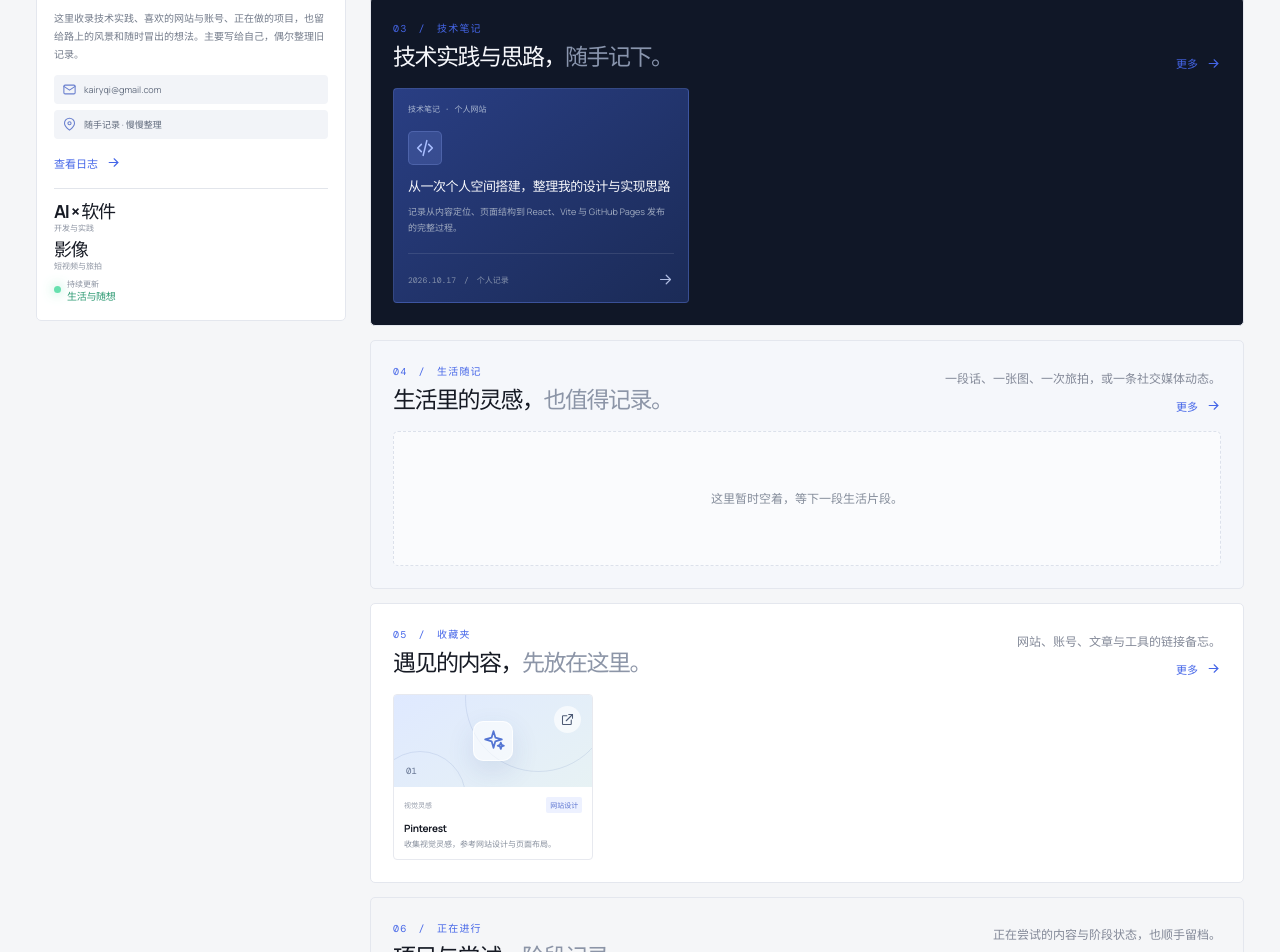
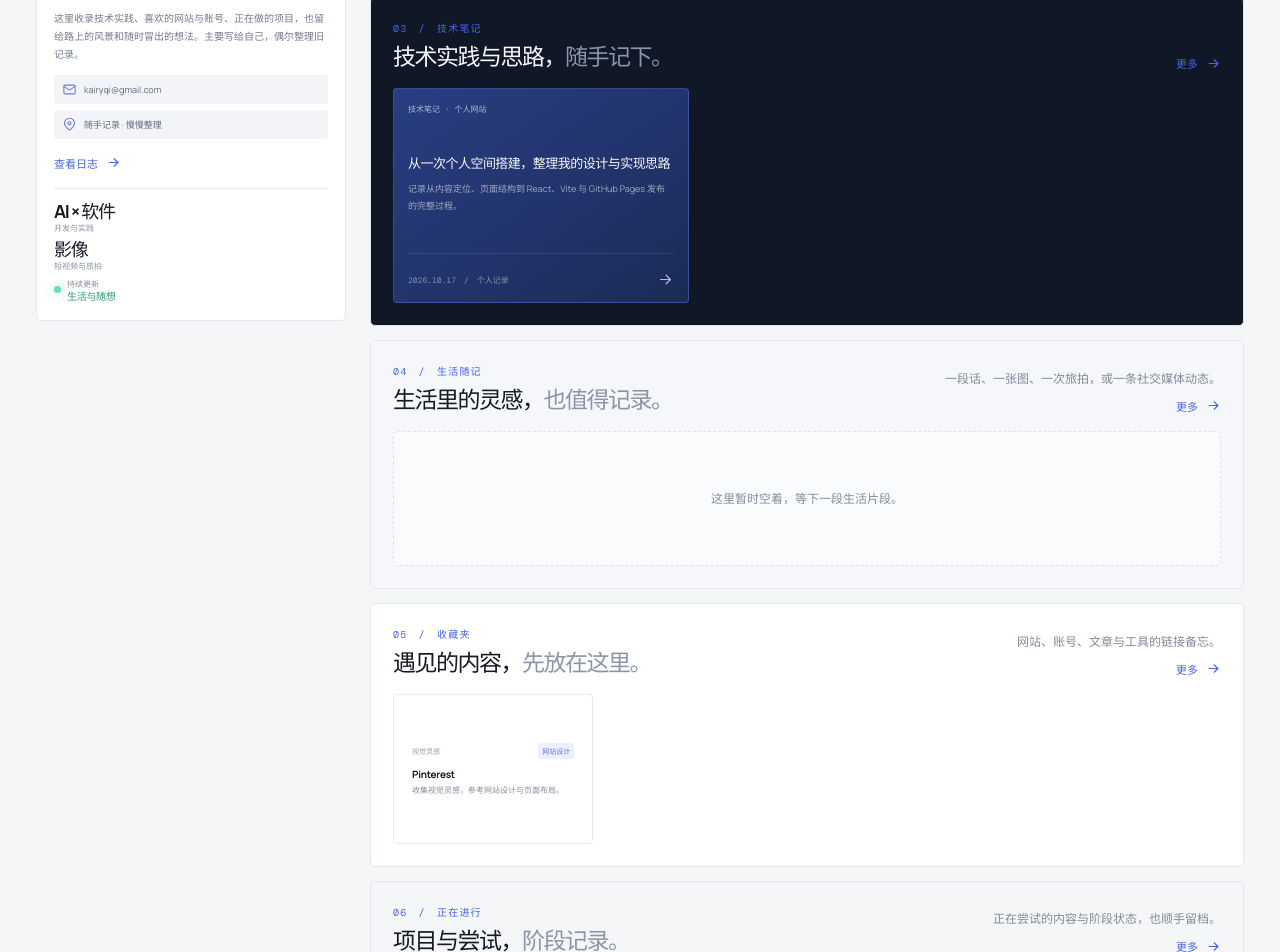
Before and after one commit to kairyqi/kairyqi-blog, a React (Vite) app: page / in a window 1280 px wide. Shown: the part 1020-1972 px from the top of the page. Built offline with nearby package versions, Linux system fonts and the light colour scheme.

Commit message:
Fix mobile journal layout and text-only cards

```diff
--- a/src/main.jsx
+++ b/src/main.jsx
@@ -150,11 +150,11 @@ function App() {
 
     <section className="experience-section section-pad" id="experience"><div className="page-width"><div className="section-heading"><div><span className="section-kicker">02　/　日志</span><h2>空间里的新内容，<em>按时间汇集。</em></h2></div><div className="heading-aside"><p>技术笔记、收藏、项目和生活片段，都在这里留下时间。</p><a className="text-link" href="?view=list&amp;section=journal&amp;page=1">更多 <Icon name="arrow" size={15}/></a></div></div><div className="timeline">{logEntries.slice(0, 3).map((entry, index) => <article className="timeline-item" key={entry.date + entry.title}><div className="timeline-date">{entry.date}</div><div className="timeline-marker"><i/></div><div className="timeline-content"><div className="timeline-top"><div><span className={index === 0 ? 'role-tag' : 'role-tag muted-tag'}>{entry.category}</span><h3>{entry.title}</h3></div><span className="timeline-number">{String(index + 1).padStart(2, '0')}</span></div><p className="timeline-desc">{entry.note}</p></div></article>)}</div></div></section>
 
-    <section className="notes-section section-pad" id="notes"><div className="page-width"><div className="section-heading"><div><span className="section-kicker">03　/　技术笔记</span><h2>技术实践与思路，<em>随手记下。</em></h2></div><a className="text-link" href="?view=list&amp;section=notes&amp;page=1">更多 <Icon name="arrow" size={15}/></a></div><div className="notes-grid">{noteEntries.length ? noteEntries.slice(0, 3).map((entry, index) => <a className={`note-card${index === 0 ? ' note-feature' : ''}`} href={`?view=detail&id=${entry.id}`} key={entry.id}><span className="note-type">{entry.category}</span><div><div className="note-icon"><Icon name="code" size={22}/></div><h3>{entry.title}</h3><p>{entry.note}</p></div><div className="note-foot"><span>{entry.date}　/　个人记录</span><Icon name="arrow" size={17}/></div></a>) : <div className="empty-state">还没有技术笔记，之后有想法时再记下来。</div>}</div></div></section>
+    <section className="notes-section section-pad" id="notes"><div className="page-width"><div className="section-heading"><div><span className="section-kicker">03　/　技术笔记</span><h2>技术实践与思路，<em>随手记下。</em></h2></div><a className="text-link" href="?view=list&amp;section=notes&amp;page=1">更多 <Icon name="arrow" size={15}/></a></div><div className="notes-grid">{noteEntries.length ? noteEntries.slice(0, 3).map((entry, index) => <a className={`note-card${index === 0 ? ' note-feature' : ''}`} href={`?view=detail&id=${entry.id}`} key={entry.id}><span className="note-type">{entry.category}</span><div className="note-card-copy"><h3>{entry.title}</h3><p>{entry.note}</p></div><div className="note-foot"><span>{entry.date}　/　个人记录</span><Icon name="arrow" size={17}/></div></a>) : <div className="empty-state">还没有技术笔记，之后有想法时再记下来。</div>}</div></div></section>
 
     <section className="moments-section section-pad" id="moments"><div className="page-width"><div className="section-heading"><div><span className="section-kicker">04　/　生活随记</span><h2>生活里的灵感，<em>也值得记录。</em></h2></div><div className="heading-aside"><p>一段话、一张图、一次旅拍，或一条社交媒体动态。</p><a className="text-link" href="?view=list&amp;section=moments&amp;page=1">更多 <Icon name="arrow" size={15}/></a></div></div><div className="moments-grid"><div className="empty-state">这里暂时空着，等下一段生活片段。</div></div></div></section>
 
-    <section className="favorites-section section-pad" id="favorites"><div className="page-width"><div className="section-heading"><div><span className="section-kicker">05　/　收藏夹</span><h2>遇见的内容，<em>先放在这里。</em></h2></div><div className="heading-aside"><p>网站、账号、文章与工具的链接备忘。</p><a className="text-link" href="?view=list&amp;section=favorites&amp;page=1">更多 <Icon name="arrow" size={15}/></a></div></div><div className="favorites-grid">{bookmarks.map((item, index) => <a className="favorite-card" href={item.link} target="_blank" rel="noreferrer" key={item.title}><div className={`favorite-visual favorite-visual-${index + 1}`}><span className="favorite-symbol"><Icon name={item.icon} size={25}/></span><span className="favorite-open"><Icon name="external" size={15}/></span><span className="favorite-index">{String(index + 1).padStart(2, '0')}</span></div><div className="favorite-info"><div className="favorite-meta"><span>{item.type}</span><b>{item.label}</b></div><h3>{item.title}</h3><p>{item.note}</p></div></a>)}</div></div></section>
+    <section className="favorites-section section-pad" id="favorites"><div className="page-width"><div className="section-heading"><div><span className="section-kicker">05　/　收藏夹</span><h2>遇见的内容，<em>先放在这里。</em></h2></div><div className="heading-aside"><p>网站、账号、文章与工具的链接备忘。</p><a className="text-link" href="?view=list&amp;section=favorites&amp;page=1">更多 <Icon name="arrow" size={15}/></a></div></div><div className="favorites-grid">{bookmarks.map(item => <a className={`favorite-card${item.image ? ' has-image' : ''}`} href={item.link} target="_blank" rel="noreferrer" key={item.title}>{item.image && <div className="favorite-visual"><img src={item.image} alt=""/><span className="favorite-open"><Icon name="external" size={15}/></span></div>}<div className="favorite-info"><div className="favorite-meta"><span>{item.type}</span><b>{item.label}</b></div><h3>{item.title}</h3><p>{item.note}</p></div></a>)}</div></div></section>
 
     <section className="projects-section section-pad" id="projects"><div className="page-width"><div className="section-heading"><div><span className="section-kicker">06　/　正在进行</span><h2>项目与尝试，<em>阶段记录。</em></h2></div><div className="heading-aside"><p>正在尝试的内容与阶段状态，也顺手留档。</p><a className="text-link" href="?view=list&amp;section=projects&amp;page=1">更多 <Icon name="arrow" size={15}/></a></div></div><div className="project-grid"><div className="empty-state">还没有项目记录，等有正在进行的尝试时再补充。</div></div></div></section>
 
--- a/src/styles.css
+++ b/src/styles.css
@@ -158,3 +158,8 @@
 .detail-pagination strong{font-size:12px}
 .empty-state{grid-column:1/-1;min-height:135px;display:flex;align-items:center;justify-content:center;padding:24px;border:1px dashed #dce1eb;border-radius:5px;color:#858d9b;font-size:12px;text-align:center;background:rgba(255,255,255,.48)}
 @media(max-width:720px){.heading-aside{align-items:flex-start;margin-top:8px}.heading-aside p{text-align:left;font-size:10px}.archive-header{height:64px}.archive-main{padding-top:43px;padding-bottom:42px}.archive-row{grid-template-columns:1fr 28px;gap:10px;padding:17px 3px}.archive-date{grid-column:1/-1}.archive-row-main strong{font-size:15px}.archive-excerpt{font-size:11px}.pagination{gap:12px}.archive-footer{font-size:9px}.detail-main{padding-top:18px}.detail-cover{height:180px;padding:18px}.detail-cover-mark{font-size:180px}.detail-article{padding:27px 0 21px}.detail-lead{font-size:14px}.detail-body{font-size:13px}.detail-pagination{gap:8px}.detail-pagination a{padding:12px}.detail-pagination strong{font-size:10px}}
+.favorite-card{min-width:0;display:flex;flex-direction:column;min-height:150px}
+.favorite-card:not(.has-image) .favorite-info{flex:1;display:flex;flex-direction:column;justify-content:center;padding:18px}
+.favorite-visual img{display:block;width:100%;height:100%;object-fit:cover}
+@media(max-width:720px){.main-column .timeline-item{grid-template-columns:18px minmax(0,1fr);gap:8px;padding-bottom:14px}.main-column .timeline:before{left:9px;top:8px;bottom:14px}.main-column .timeline-date{grid-column:2;grid-row:1;text-align:left;padding:1px 0 7px;font-size:9px}.main-column .timeline-marker{grid-column:1;grid-row:1/span 2;padding-top:4px}.main-column .timeline-content{grid-column:2;grid-row:2;min-width:0;padding:13px}.main-column .timeline-top>div{min-width:0}.main-column .timeline-top{gap:8px}.main-column .timeline-content h3{font-size:15px;line-height:1.5;overflow-wrap:anywhere}.main-column .timeline-desc{font-size:11px;line-height:1.8;overflow-wrap:anywhere}.main-column .role-tag{font-size:9px;white-space:normal;line-height:1.5}.main-column .timeline-number{font-size:14px;flex:none}.main-column .favorite-card:not(.has-image) .favorite-info{padding:16px}}
+@media(max-width:480px){.main-column .timeline-item{grid-template-columns:16px minmax(0,1fr);gap:9px}.main-column .timeline:before{left:8px}.main-column .timeline-content{padding:12px}.main-column .timeline-content h3{font-size:14px}.main-column .timeline-desc{font-size:10px}.main-column .favorites-grid{grid-template-columns:1fr}.main-column .favorite-card:not(.has-image) .favorite-info{padding:17px}}
```
